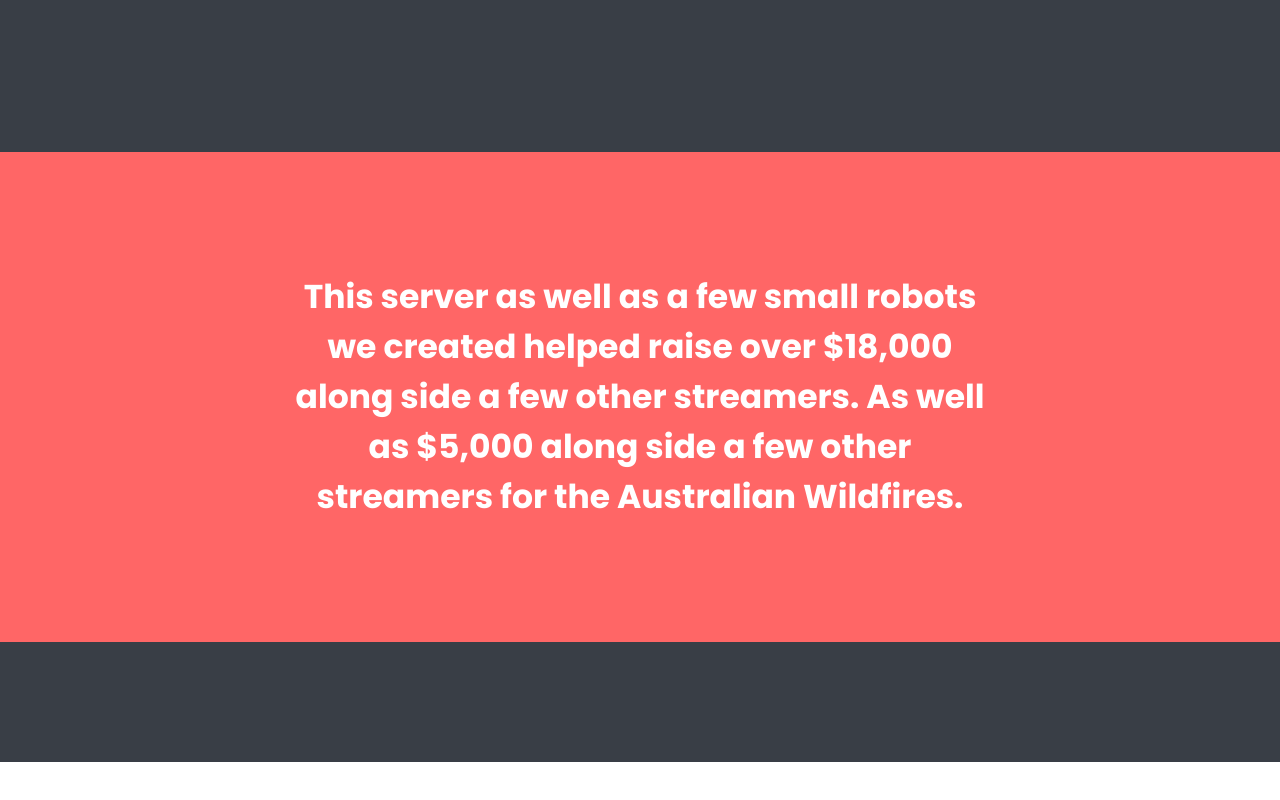
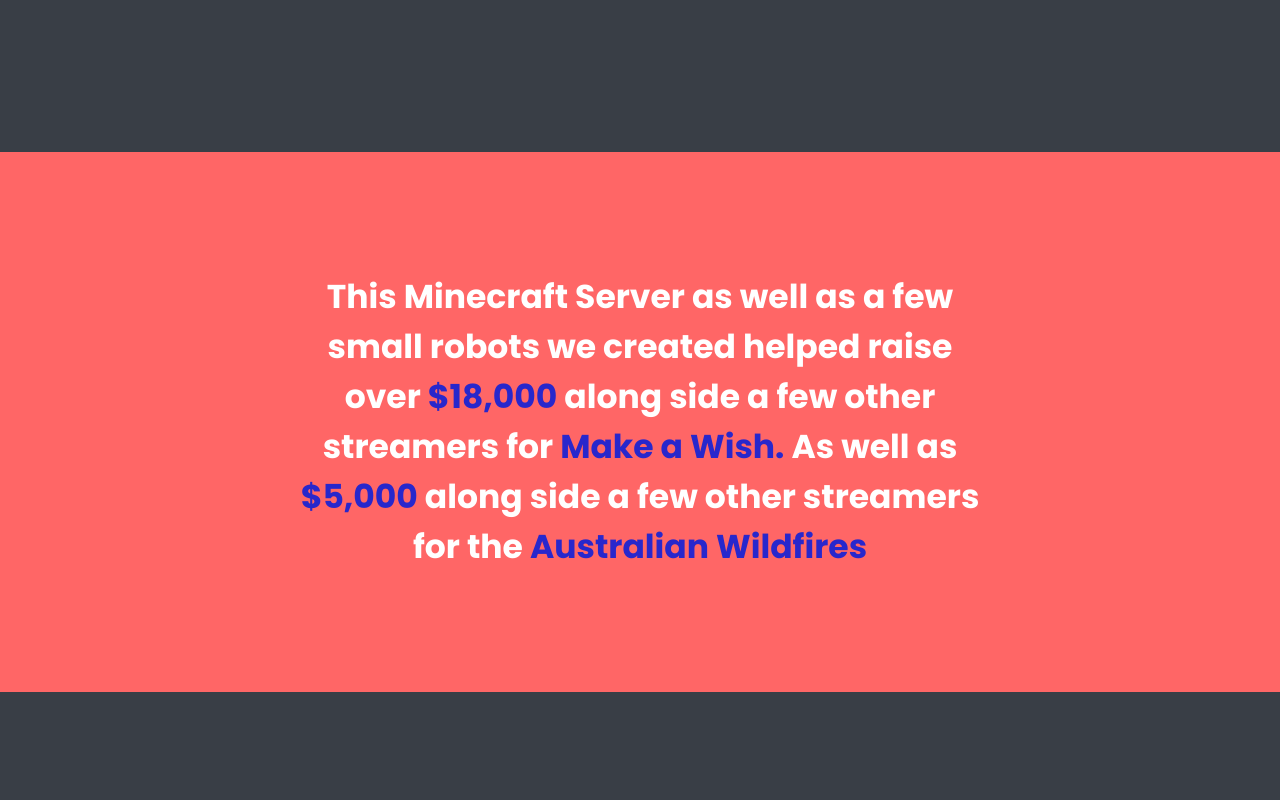
Before and after one commit to KhalidD98/personal-website, a React (Create React App) app: page /twitchmcserver in a window 1280 px wide. Shown: the part 2874-3674 px from the top of the page. Before the commit the page ends 3636 px from the top, so only its background shows below. Built offline with nearby package versions, Linux system fonts and the light colour scheme.

Commit message:
Achievements Section Completed

```diff
--- a/src/MinecraftServer.js
+++ b/src/MinecraftServer.js
@@ -116,6 +116,9 @@
     darkBackground: {
         width: '100%',
         background: '#FF6666',
+    },
+    coloredAchievementText: {
+        color: '#2827CC'
     }
 
 }))
@@ -233,10 +236,16 @@
                 <Grid item className={classes.darkBackground}>
                     <div className={classes.achievements}>
                         <p className={classes.achievementText}>
-                            This server as well as a few small robots we created helped raise over $18,000 along side a
-                            few other streamers. As well as $5,000 along side a few other streamers for the Australian
-                            Wildfires.
-                    </p>
+                            This Minecraft Server as well as a few small robots we created helped raise over
+                            <span className={classes.coloredAchievementText}> $18,000 </span>
+                            along side a
+                            few other streamers for
+                            <span className={classes.coloredAchievementText}> Make a Wish. </span>
+                            As well as
+                            <span className={classes.coloredAchievementText}> $5,000 </span>
+                            along side a few other streamers for the
+                            <span className={classes.coloredAchievementText}> Australian Wildfires </span>
+                        </p>
                     </div>
                 </Grid>
 
```
